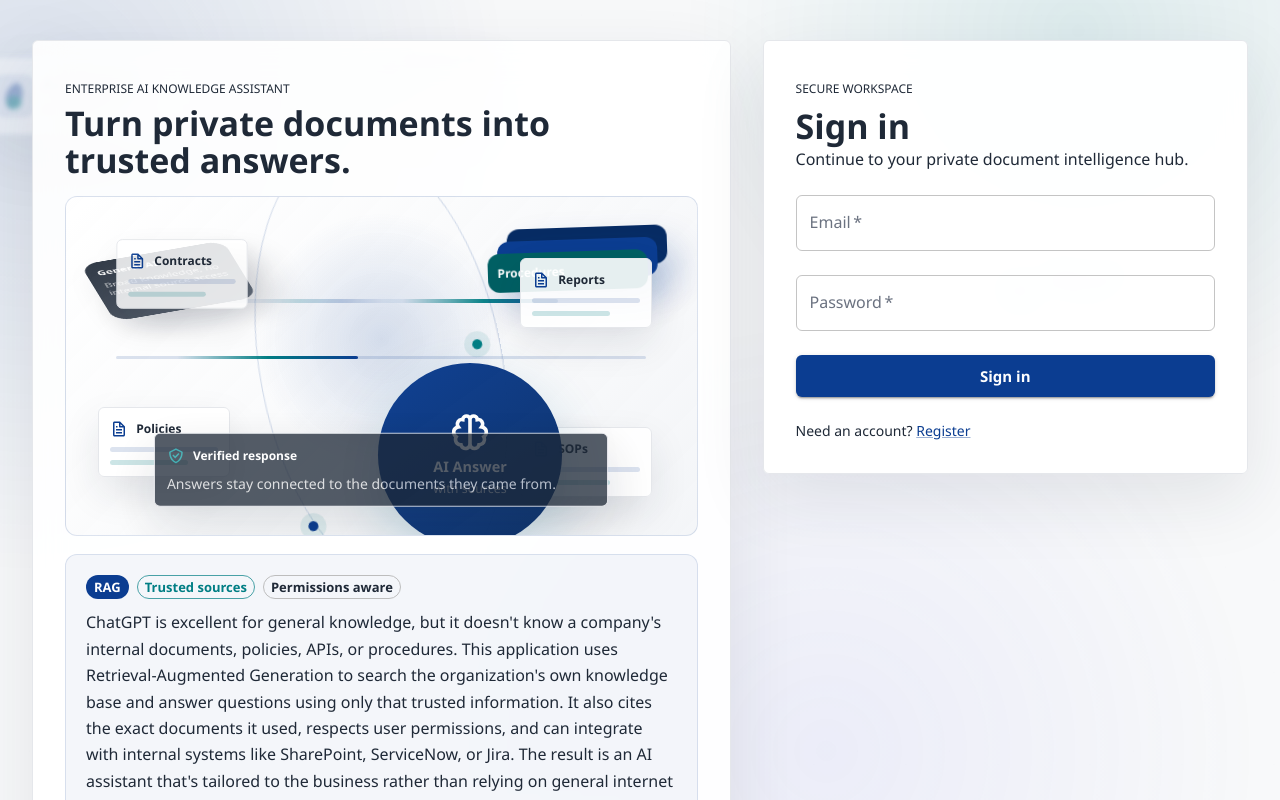
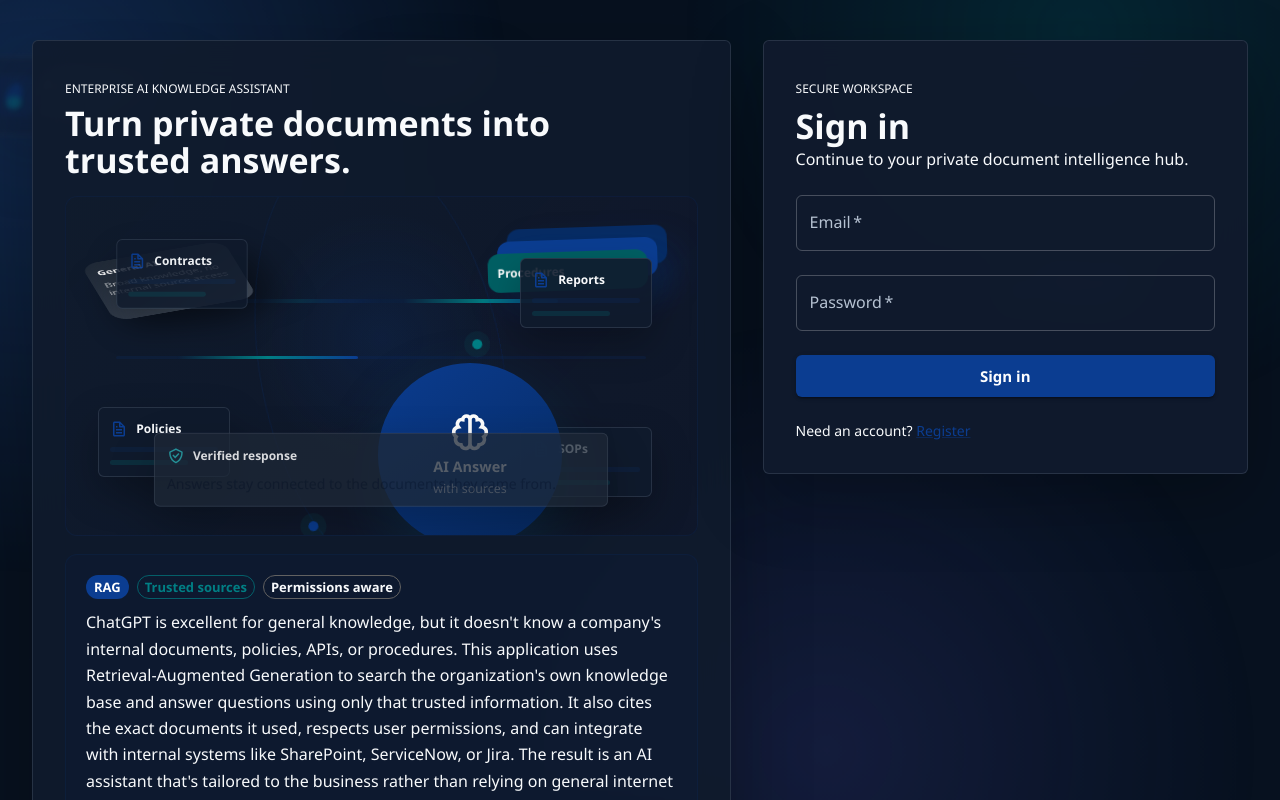
Before and after one commit to Nahome123/-Enterprise-AI-Assistant, a React (Vite) app in the folder frontend/: page / in a window 1280 px wide. Shown: the top 800 px of the page. Built offline with nearby package versions, Linux system fonts and the light colour scheme; no server answers.

Commit message:
Apply dark app background

```diff
--- a/frontend/src/components/EnterpriseBackground.tsx
+++ b/frontend/src/components/EnterpriseBackground.tsx
@@ -116,16 +116,16 @@ function EnterpriseBackground() {
           position: "absolute",
           inset: "-20%",
           background:
-            "radial-gradient(circle at 18% 24%, rgba(11, 61, 145, 0.13), transparent 28%), radial-gradient(circle at 76% 18%, rgba(1, 126, 132, 0.11), transparent 24%), radial-gradient(circle at 62% 82%, rgba(99, 102, 241, 0.08), transparent 30%)",
+            "radial-gradient(circle at 18% 24%, rgba(47, 111, 214, 0.26), transparent 28%), radial-gradient(circle at 76% 18%, rgba(1, 126, 132, 0.2), transparent 24%), radial-gradient(circle at 62% 82%, rgba(99, 102, 241, 0.14), transparent 30%)",
           animation: "workspaceDrift 28s ease-in-out infinite alternate",
         },
         "&::after": {
           content: '""',
           position: "absolute",
           inset: 0,
-          opacity: 0.32,
+          opacity: 0.24,
           backgroundImage:
-            "linear-gradient(120deg, rgba(11, 61, 145, 0.08) 1px, transparent 1px), linear-gradient(30deg, rgba(1, 126, 132, 0.08) 1px, transparent 1px)",
+            "linear-gradient(120deg, rgba(96, 165, 250, 0.12) 1px, transparent 1px), linear-gradient(30deg, rgba(45, 212, 191, 0.1) 1px, transparent 1px)",
           backgroundSize: "92px 92px",
           animation: "workspaceSlide 36s linear infinite",
         },
@@ -181,9 +181,9 @@ function EnterpriseBackground() {
               minWidth: isLarge ? 220 : 168,
               p: isLarge ? 1.75 : 1.25,
               borderRadius: 2.5,
-              bgcolor: isLarge ? "rgba(255, 255, 255, 0.72)" : "rgba(255, 255, 255, 0.58)",
-              border: "1px solid rgba(11, 61, 145, 0.14)",
-              boxShadow: "0 24px 70px rgba(31, 41, 55, 0.1)",
+              bgcolor: isLarge ? "rgba(16, 27, 45, 0.72)" : "rgba(16, 27, 45, 0.58)",
+              border: "1px solid rgba(148, 163, 184, 0.16)",
+              boxShadow: "0 24px 70px rgba(0, 0, 0, 0.24)",
               backdropFilter: "blur(10px)",
               opacity: 0,
               animation: `logoPop ${isLarge ? "24s" : "22s"} ease-in-out infinite`,
--- a/frontend/src/components/Navbar.tsx
+++ b/frontend/src/components/Navbar.tsx
@@ -32,8 +32,8 @@ function Navbar() {
       elevation={0}
       sx={{
         backdropFilter: "blur(14px)",
-        bgcolor: "rgba(255, 255, 255, 0.92)",
-        borderBottom: "1px solid #e5e7eb",
+        bgcolor: "rgba(16, 27, 45, 0.9)",
+        borderBottom: "1px solid rgba(148, 163, 184, 0.18)",
       }}
     >
       <Toolbar sx={{ minHeight: 72, gap: 2 }}>
@@ -46,7 +46,7 @@ function Navbar() {
               bgcolor: "primary.main",
               display: "grid",
               placeItems: "center",
-              color: "background.paper",
+              color: "#ffffff",
               fontWeight: 900,
               letterSpacing: 0,
               boxShadow: "0 12px 24px rgba(11, 61, 145, 0.22)",
--- a/frontend/src/pages/Dashboard.tsx
+++ b/frontend/src/pages/Dashboard.tsx
@@ -53,7 +53,7 @@ function Dashboard() {
       <Paper
         sx={{
           p: { xs: 3, md: 4 },
-          bgcolor: "#ffffff",
+          bgcolor: "rgba(16, 27, 45, 0.92)",
           position: "relative",
           overflow: "hidden",
         }}
--- a/frontend/src/pages/Login.tsx
+++ b/frontend/src/pages/Login.tsx
@@ -155,9 +155,9 @@ function Login() {
             minHeight: { xs: "auto", md: 760 },
             p: { xs: 2.5, sm: 3.5, md: 4 },
             overflow: "hidden",
-            bgcolor: "rgba(255, 255, 255, 0.9)",
+            bgcolor: "rgba(16, 27, 45, 0.9)",
             backdropFilter: "blur(18px)",
-            boxShadow: "0 26px 80px rgba(31, 41, 55, 0.1)",
+            boxShadow: "0 26px 80px rgba(0, 0, 0, 0.26)",
           }}
         >
           <Stack spacing={2.25} sx={{ height: "100%" }}>
@@ -179,7 +179,7 @@ function Login() {
                 overflow: "hidden",
                 border: "1px solid rgba(11, 61, 145, 0.14)",
                 background:
-                  "radial-gradient(circle at 50% 42%, rgba(11, 61, 145, 0.16), transparent 34%), linear-gradient(135deg, rgba(255, 255, 255, 0.96), rgba(242, 244, 247, 0.86))",
+                  "radial-gradient(circle at 50% 42%, rgba(11, 61, 145, 0.16), transparent 34%), linear-gradient(135deg, rgba(16, 27, 45, 0.96), rgba(15, 23, 42, 0.9))",
                 "@keyframes loginFloat": {
                   "0%, 100%": { transform: "translate3d(0, 0, 0) scale(1)", opacity: 0.84 },
                   "50%": { transform: "translate3d(0, -14px, 0) scale(1.03)", opacity: 1 },
@@ -227,7 +227,7 @@ function Login() {
                   p: 1.4,
                   color: "#ffffff",
                   background: "linear-gradient(145deg, rgba(31, 41, 55, 0.92), rgba(75, 85, 99, 0.88))",
-                  boxShadow: "18px 22px 42px rgba(31, 41, 55, 0.18)",
+                  boxShadow: "18px 22px 42px rgba(0, 0, 0, 0.32)",
                   transformStyle: "preserve-3d",
                   animation: "ragTilt 6s ease-in-out infinite",
                 }}
@@ -326,8 +326,8 @@ function Login() {
                     left: card.left,
                     width: { xs: 112, sm: 132 },
                     p: 1.4,
-                    bgcolor: "rgba(255, 255, 255, 0.9)",
-                    boxShadow: "0 16px 38px rgba(31, 41, 55, 0.1)",
+                    bgcolor: "rgba(16, 27, 45, 0.9)",
+                    boxShadow: "0 16px 38px rgba(0, 0, 0, 0.26)",
                     animation: `loginReveal 7s ease-in-out ${card.delay} infinite`,
                   }}
                 >
@@ -403,7 +403,7 @@ function Login() {
                   p: 1.5,
                   bgcolor: "rgba(31, 41, 55, 0.9)",
                   color: "#ffffff",
-                  boxShadow: "0 20px 50px rgba(31, 41, 55, 0.16)",
+                  boxShadow: "0 20px 50px rgba(0, 0, 0, 0.3)",
                   animation: "loginFloat 5.5s ease-in-out infinite",
                 }}
               >
@@ -414,7 +414,7 @@ function Login() {
                       Verified response
                     </Typography>
                   </Box>
-                  <Typography variant="body2" sx={{ color: "rgba(255, 255, 255, 0.82)" }}>
+                  <Typography variant="body2" sx={{ color: "rgba(16, 27, 45, 0.82)" }}>
                     Answers stay connected to the documents they came from.
                   </Typography>
                 </Stack>
@@ -489,7 +489,7 @@ function Login() {
               sx={{
                 p: 2,
                 borderRadius: 2,
-                bgcolor: "rgba(31, 41, 55, 0.035)",
+                bgcolor: "rgba(148, 163, 184, 0.06)",
                 border: "1px solid rgba(11, 61, 145, 0.12)",
               }}
             >
@@ -533,7 +533,7 @@ function Login() {
                           p: 1.2,
                           minHeight: 78,
                           borderRadius: 1.5,
-                          bgcolor: "rgba(255, 255, 255, 0.82)",
+                          bgcolor: "rgba(16, 27, 45, 0.82)",
                           border: "1px solid rgba(11, 61, 145, 0.08)",
                         }}
                       >
@@ -596,9 +596,9 @@ function Login() {
             flexDirection: "column",
             justifyContent: "flex-start",
             p: { xs: 3, sm: 4 },
-            bgcolor: "rgba(255, 255, 255, 0.96)",
+            bgcolor: "rgba(16, 27, 45, 0.96)",
             backdropFilter: "blur(14px)",
-            boxShadow: "0 24px 70px rgba(31, 41, 55, 0.1)",
+            boxShadow: "0 24px 70px rgba(0, 0, 0, 0.26)",
           }}
         >
           <Stack spacing={3} sx={{ width: "100%", maxWidth: 430, mx: "auto" }}>
--- a/frontend/src/pages/Register.tsx
+++ b/frontend/src/pages/Register.tsx
@@ -104,9 +104,9 @@ function Register() {
           width: "100%",
           maxWidth: 480,
           p: 4,
-          bgcolor: "rgba(255, 255, 255, 0.94)",
+          bgcolor: "rgba(16, 27, 45, 0.94)",
           backdropFilter: "blur(14px)",
-          boxShadow: "0 24px 70px rgba(31, 41, 55, 0.1)",
+          boxShadow: "0 24px 70px rgba(0, 0, 0, 0.26)",
         }}
       >
         <Stack spacing={3}>
--- a/frontend/src/theme.ts
+++ b/frontend/src/theme.ts
@@ -2,7 +2,7 @@ import { createTheme } from "@mui/material/styles";
 
 const theme = createTheme({
   palette: {
-    mode: "light",
+    mode: "dark",
     primary: {
       main: "#0b3d91",
       light: "#2f6fd6",
@@ -14,12 +14,12 @@ const theme = createTheme({
       dark: "#005f63",
     },
     background: {
-      default: "#f8f9fa",
-      paper: "#ffffff",
+      default: "#07111f",
+      paper: "#101b2d",
     },
     text: {
-      primary: "#1f2937",
-      secondary: "#6b7280",
+      primary: "#f8fafc",
+      secondary: "#b6c2d2",
     },
     success: {
       main: "#198754",
@@ -78,7 +78,7 @@ const theme = createTheme({
     MuiCssBaseline: {
       styleOverrides: {
         body: {
-          backgroundColor: "#f8f9fa",
+          backgroundColor: "#07111f",
         },
       },
     },
@@ -86,8 +86,8 @@ const theme = createTheme({
       styleOverrides: {
         root: {
           backgroundImage: "none",
-          border: "1px solid #e5e7eb",
-          boxShadow: "0 10px 30px rgba(31, 41, 55, 0.06)",
+          border: "1px solid rgba(148, 163, 184, 0.18)",
+          boxShadow: "0 16px 42px rgba(0, 0, 0, 0.26)",
         },
       },
     },
```
